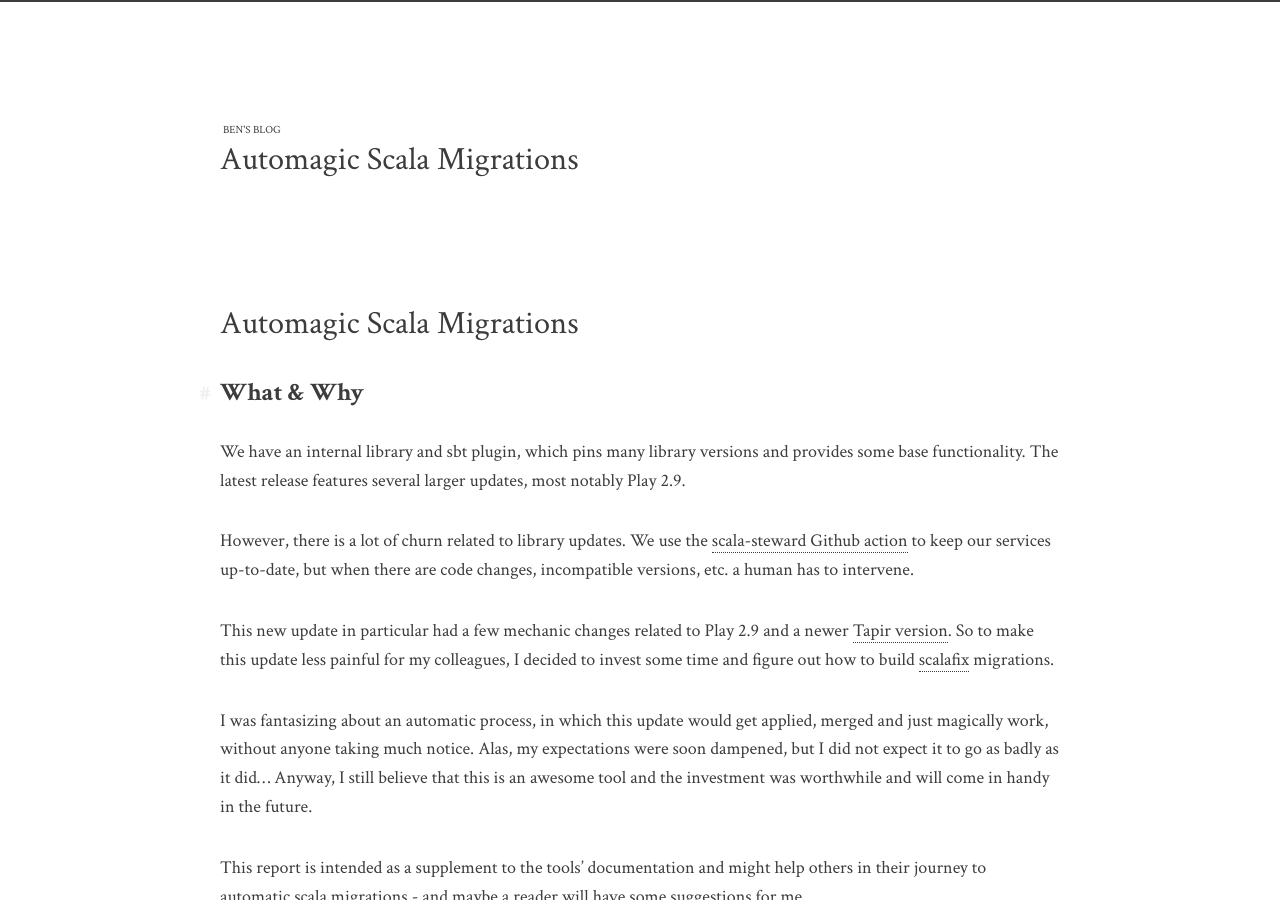
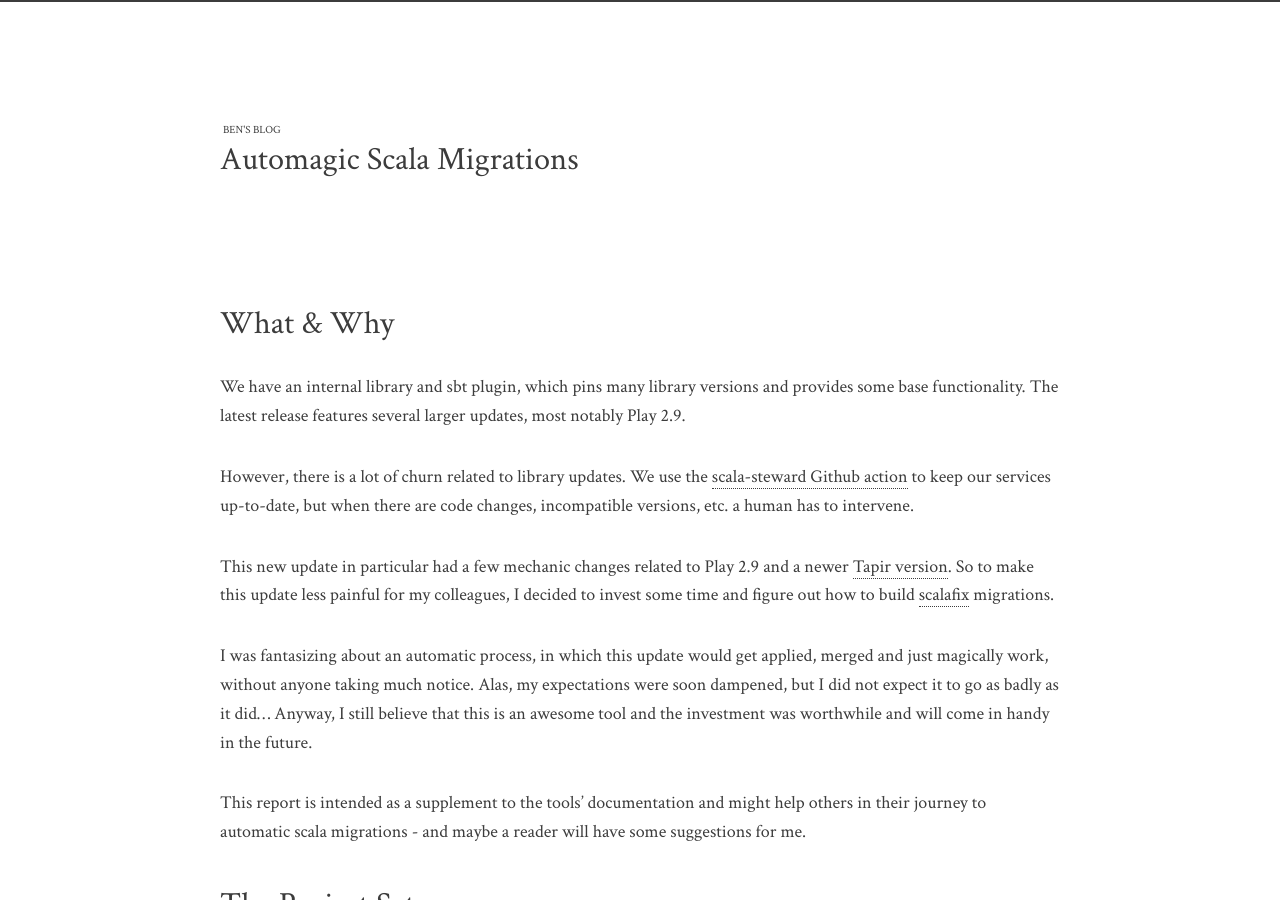
Before and after one commit to cptwunderlich/cptwunderlich.github.io, a Jekyll site: the page built from _posts/2024-02-16-scala_migrations.md, in a window 1280 px wide and 900 px high. Built offline with Jekyll 4.4.1, drawn with Linux system fonts in a browser that asks for light colours.

Commit message:
Remove redundant heading in scala-migrations post.

````diff
--- a/_posts/2024-02-16-scala_migrations.md
+++ b/_posts/2024-02-16-scala_migrations.md
@@ -9,9 +9,7 @@ tags:
   - programming
 ---
 
-# Automagic Scala Migrations
-
-## What & Why
+# What & Why
 
 We have an internal library and sbt plugin, which pins many library versions
 and provides some base functionality.
@@ -30,20 +28,20 @@ Anyway, I still believe that this is an awesome tool and the investment was wort
 
 This report is intended as a supplement to the tools' documentation and might help others in their journey to automatic scala migrations - and maybe a reader will have some suggestions for me.
 
-## The Project Setup
+# The Project Setup
 
-### The Tools
+## The Tools
 
 For our scala-steward Github action to run migrations, we first have to write them. The tool used to create and apply linters and migrations is scalafix. It is based on [scalameta](https://scalameta.org/), a library to represent and query scala programs as syntax trees, as well as storing semantic information, like types and symbols, in a database format (SemanticDB).
 
-### The Requirements
+## The Requirements
 
 I did not set out to write some generally applicable scalafix rules, which should be published for anyone to use.
 The migration should be very specific to our company's needs. Our artifacts are published to our own, private Sonatype Nexus Repository and our code is in our private GitHub Enterprise organization.
 
 So I have to work with these constraints. That means, that all the tools need to be able to resolve artifacts from the private repo and GitHub resources cannot be accessed without authentication.
 
-### Project structure
+## Project structure
 
 Scalafix allows you to use predefined rules (both internal and community release ones), but we don't care about this for now.
 
@@ -64,7 +62,7 @@ Also make sure to use the correct package name in the `resources/META-INF/servic
 
 The `input` directory holds your test files, which should be rewritten. After applying a rule from `rules`, the result should match the corresponding file in `output`. All of this is orchestrated by the test runner in `tests`.
 
-### Cross Compilation
+## Cross Compilation
 
 In our case, I wanted to rewrite the `Dependencies.scala` of our sbt build. One of the changes was renaming an artifact. Tapir upgraded from Play 2.8 straight to Play 3.0, which replaces Akka with Pekko, [in a bugfix release](https://github.com/softwaremill/tapir/releases/tag/v1.8.3)[^1]. So I needed to change that to the newly created [play29 modules](https://github.com/softwaremill/tapir/pull/3313) `tapir-play29-server`, etc.
 
@@ -156,7 +154,7 @@ lazy val `scalafix-tests` = (project in file("scalafix/tests"))
 This means that I have all the sources for the rules in the usual `src/main/scala` folder,
 but the input and output sources are separated in `src/main/scala-2.12` and `src/main/scala-2.13` respectively.
 
-## Writing Rules
+# Writing Rules
 
 This is the actual fun part!
 Two important concepts to understand, is the [Syntax Tree](https://scalameta.org/docs/trees/guide.html#what-is-a-syntax-tree) and Tokens.
@@ -165,7 +163,7 @@ Tokens are the building blocks of your program and represent keywords, identifie
 
 The [scalafix guide ](https://scalacenter.github.io/scalafix/docs/developers/setup.html) describes how to write rules and there are many existing rules you can learn from.
 
-### Syntactic vs. Semantic Rules
+## Syntactic vs. Semantic Rules
 
 First, we need to decide whether we want to write a _syntactic_ or _semantic_ rule.
 
@@ -181,7 +179,7 @@ semanticdbEnabled := true, // enable SemanticDB
 semanticdbVersion := scalafixSemanticdb.revision, // only required for Scala 2.x
 ```
 
-### What to Match
+## What to Match
 
 I'm typically starting out by building a minimal example of what I want to rewrite (as input)
 and what I would like it to look like afterwards (the output).
@@ -192,7 +190,7 @@ Besides that, I found looking at the Scalameta [source for Tree nodes](https://g
 
 Other than that, I start by writing my matchers and placing plenty of `println`s inside, to orient myself (and see how wrong I got things).
 
-## A Concrete Example
+# A Concrete Example
 
 Let's start with a syntactic rule.
 [Tapir's DecodeFailureHandler](https://github.com/softwaremill/tapir/releases/tag/v1.9.0#DecodeFailureHandler) has changed.
@@ -394,7 +392,7 @@ Since we only want to add the imports, if this file _actually contains_ a failur
 
 The complete rule can be found in this [gist](https://gist.github.com/cptwunderlich/8cbb9ae09b0d7cabdcd4a8b72183c363).
 
-## Semantic Rules
+# Semantic Rules
 
 Additionally to what you can do in a syntactic rule, you may also use [symbol matchers](https://scalacenter.github.io/scalafix/docs/developers/symbol-matcher.html) and so on.
 
@@ -413,11 +411,11 @@ You can use a symbol matcher in a pattern matching a tree node. For example, if
 We place the matcher `contextMatcher(_)` where want to match a tree node in our match expression.
 The name in parenthesis is bound to the matched tree node.
 
-## Applying Rules
+# Applying Rules
 
 This is where things got complicated for me.
 
-### Private Repos
+## Private Repos
 
 As outlined in the beginning, we need to publish rules to a private repository.
 This simply uses our normal release process. It just pushes some jar files to Nexus.
@@ -433,7 +431,7 @@ Since I created these migrations for use with scala-steward, this is not necessa
 But it is useful for testing and applying rules manually.
 You can also add it to the current sbt session only, by typing `set ThisBuild / scalafixResolvers += coursierapi.MavenRepository.of("https://private.reposit.ory")` in the sbt console.
 
-### Sbt vs. scalafix-cli
+## Sbt vs. scalafix-cli
 
 When run from the sbt build, the scalafix rules can't rewrite the sbt build files themselves. Like that `Dependency.scala` file I wanted to rewrite, remember? At least, I haven't found a way to achieve this.
 
@@ -452,11 +450,11 @@ You may also want to use the `--scala-version` flag. I wrote and published my ru
 
 One *important thing* to note is the double semicolon `::` in the artifact coordinates. This works similar to sbt's `%%` for cross-compiling. Many of the existing rules and examples use only one semicolon. Apparently, this is from an older version, which didn't support cross-publishing. You might have to add the version suffix ("_2.13") if you use that.
 
-## Scala-Steward
+# Scala-Steward
 
 The star of the show! Let's put everything together to realize my dream of _automagic_ upgrades!
 
-### Try Before You Buy!
+## Try Before You Buy!
 
 The good thing about reading blog posts about things is, that you don't have to go through the mistakes the author has gone through in order to write this.
 
@@ -531,7 +529,7 @@ This brings me to my first big defeat: the "build" variant invokes scalafix-cli,
 For now, this just doesn't work and there is no way to run a shell script or similar. (But maybe we can make this work [#3276](https://github.com/scala-steward-org/scala-steward/issues/3276), [#3133](https://github.com/scala-steward-org/scala-steward/pull/3133)).
 I also tried using an artifact migration for this, but this seems to only be triggered if there is a new version for the artifact to be migrated. It didn't work either way.
 
-### Github Action
+## Github Action
 
 I added the `scalafix-migration.conf` to the root directory of our GitHub repo with the config for the [scala-steward GitHub action](https://github.com/scala-steward-org/scala-steward-action).
 
@@ -557,12 +555,12 @@ jobs:
           scalafix-migrations: 'scalafix-migrations.conf'
 ```
 
-## Conclusion
+# Conclusion
 
 So, did I achieve an automatic upgrade? Far from it.
 Scalafix and scala-steward are amazing tools and I'm happy I invested the time. I'm sure this will make future migrations easier.
 
-### Limitations
+## Limitations
 
 There are a few limitations though:
 
@@ -576,7 +574,7 @@ Speaking of which, some users report the error "stale semanticDB found". This mi
 
 In general have I seen issue when mixing multiple semantic rules. Sometimes it seems like the first rule works, but then the code doesn't compile properly so the second rule doesn't. This is just anecdotal, I have not investigated this. But the built-in `replace` rule seems never to work for me in combination with other rules. I just went back to using `sed` where possible.
 
-### Documentation
+## Documentation
 
 I think the docs can be improved. I had quite the hard start with scalafix. But it might be me.
 Now in hindsight, the docs make a lot of sense to me. But in the beginning, I didn't quite get it and more importantly, I couldn't find a lot of things.
@@ -592,7 +590,7 @@ I hope I can contribute this sometime soon.
 
 If you start out with scalafix (and scala-steward), don't make the same mistake I did - take more notes on which things caused you problems, or where the docs were not clear enough. That will help to improve them!
 
-### PEBKAC
+## PEBKAC
 
 Remember those double semicolons? They are important!
 After all the testing and releasing libraries and preparatory work, I messed up the scala-steward config in a flurry.
````
